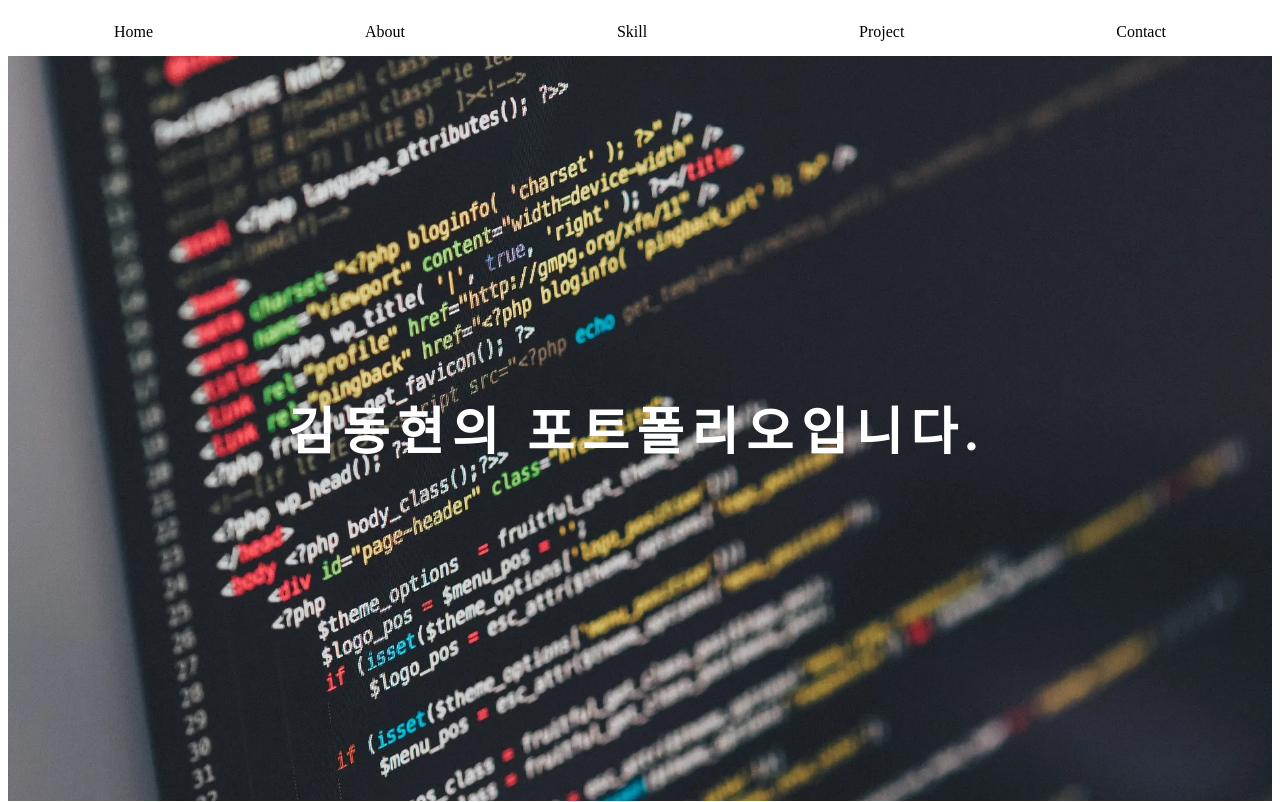
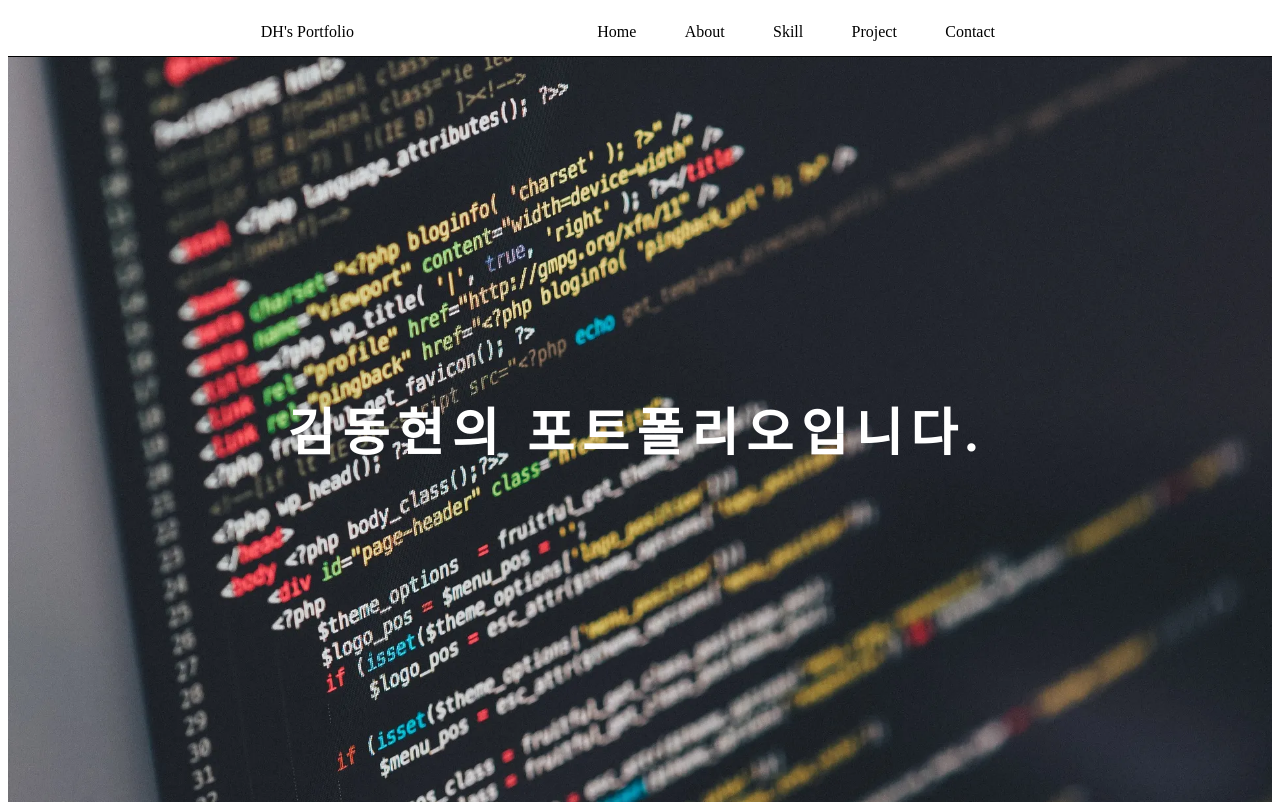
Before and after one commit to dtc03003/Portfolio, a React (Create React App) app: page / in a window 1280 px wide. Built offline with nearby package versions, Linux system fonts and the light colour scheme.

Commit message:
위치 조정

```diff
--- a/src/components/Header.js
+++ b/src/components/Header.js
@@ -4,6 +4,10 @@ import style from "./../styles/Header.module.css";
 const Header = () => {
     return (
         <div className={style.Header}>
+            <div className={style.inner}>
+                <div className={style.title}>
+                    <p>DH's Portfolio</p>
+                </div>
                 <div className={style.btn_items}>
                     <p
                         className={style.btn_item}
@@ -47,6 +51,7 @@ const Header = () => {
                     </p>
                 </div>
             </div>
+        </div>
     );
 };
 
--- a/src/styles/About.module.css
+++ b/src/styles/About.module.css
@@ -1,10 +1,14 @@
 .About {
-    height: 60%;
+    display: flex;
+    height: 70%;
+    width: 100%;
+    justify-content: center;
 }
 
 .inner {
     display: flex;
     height: 100%;
+    width: 70%;
     margin-top: 10px;
 }
 
--- a/src/styles/Header.module.css
+++ b/src/styles/Header.module.css
@@ -1,7 +1,19 @@
 .Header {
     display: flex;
     height: 6vh;
+    width: 100%;
+    justify-content: center;
+    border-bottom: 1px solid black;
+}
+
+.inner {
+    display: flex;
+    width: 60%;
     align-items: center;
+}
+
+.title {
+    width: 70%;
 }
 
 .btn_items {
--- a/src/styles/Skills.module.css
+++ b/src/styles/Skills.module.css
@@ -1,19 +1,25 @@
 .Skills {
-    height: calc(100vh - 65px);
+    height: 120vh;
 
     /* display: flex; */
     /* justify-content: center; */
     /* align-items: center; */
     background-color: rgb(195, 193, 193);
+
+    display: flex;
+    justify-content: center;
+    align-content: center;
 }
 
 .inner {
     display: flex;
     height: 100%;
+    width: 70%;
     margin-top: 10px;
     margin-left: 2vw;
     margin-right: 2vw;
     flex-direction: column;
+    /* justify-content: center; */
 }
 
 .inner > h1 {
@@ -24,7 +30,8 @@
 }
 
 .Main {
-    height: 30vh;
+    height: 40vh;
+    width: 100%;
     display: flex;
     flex-direction: column;
     align-items: center;
@@ -36,7 +43,7 @@
 }
 
 .skills {
-    width: 80%;
+    width: 100%;
     height: 100%;
     display: flex;
     flex-wrap: wrap;
@@ -54,7 +61,7 @@
 
 .Sub {
     display: flex;
-    height: 45vh;
+    height: 60vh;
     display: flex;
     flex-direction: column;
     align-items: center;
```
Lines whose indentation alone changed are shown as unchanged.
